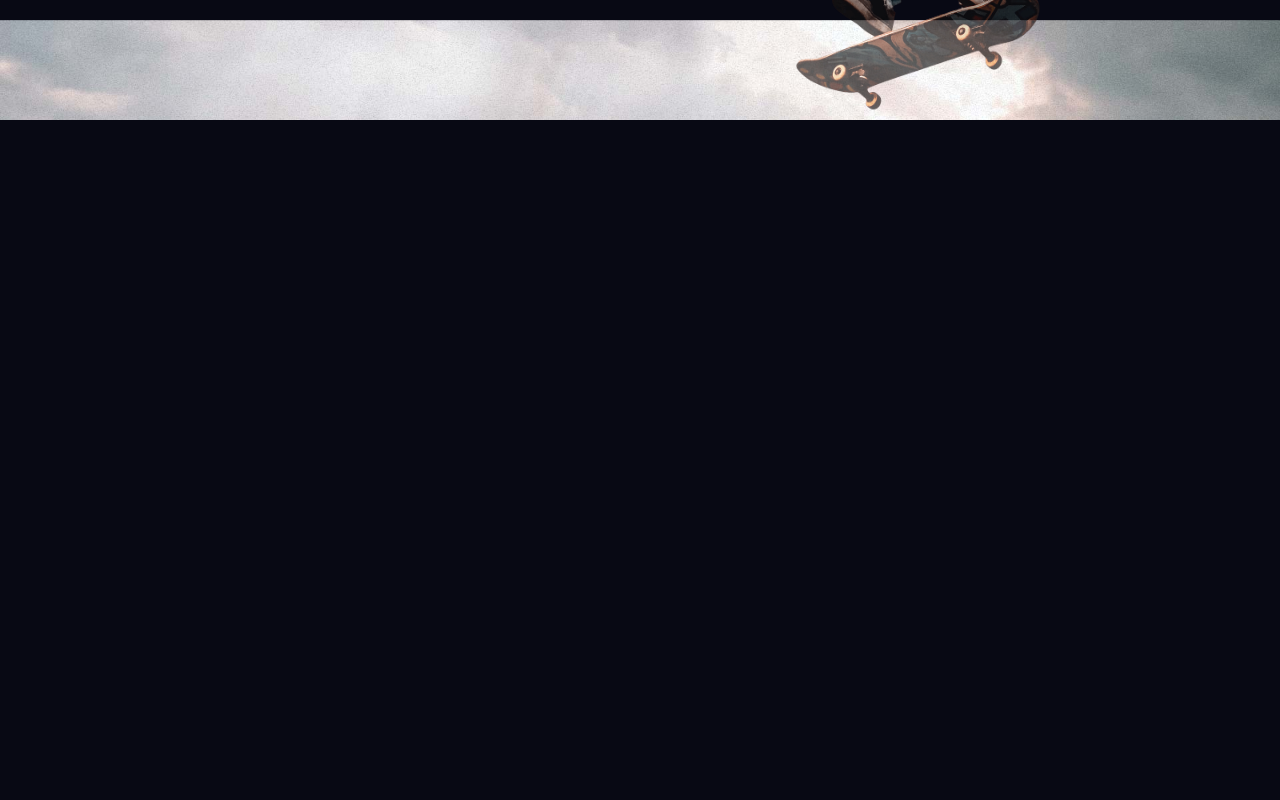
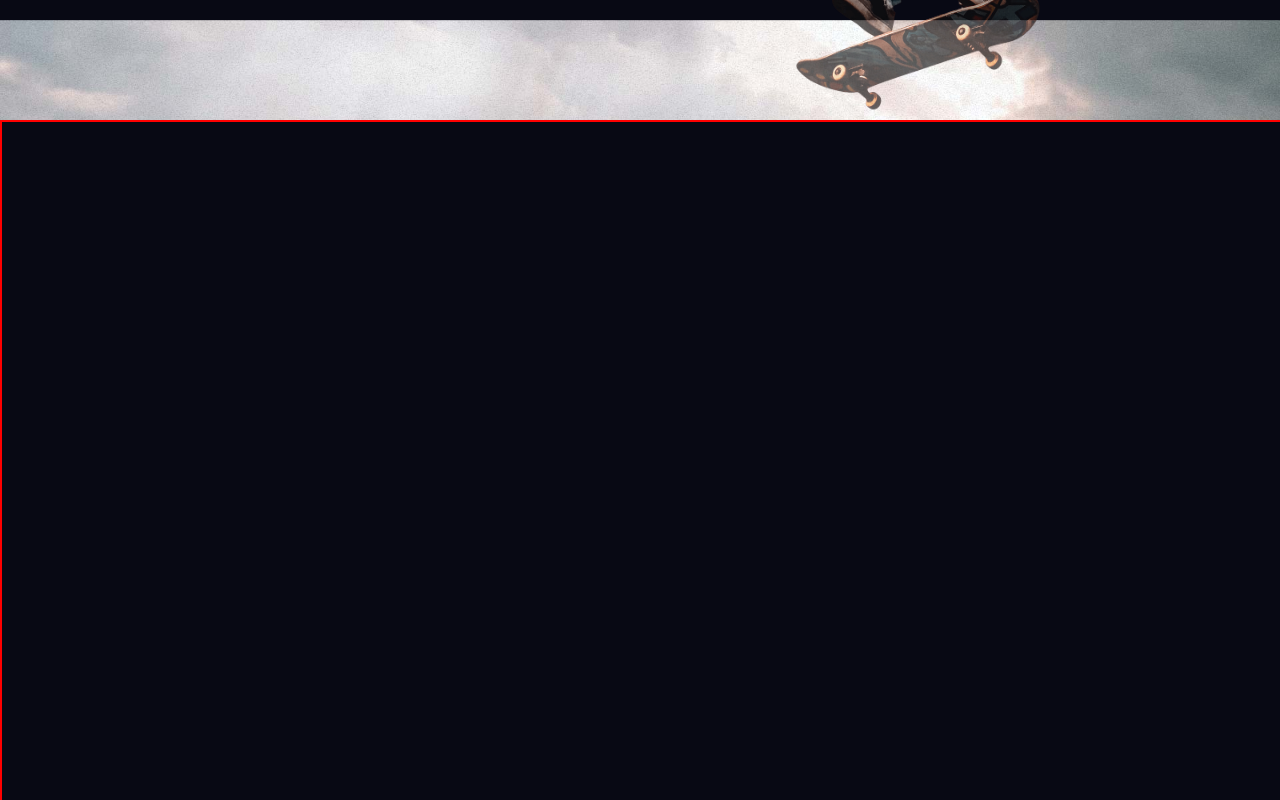
Before and after one commit to siahvosh/resume, a React (Vite) app: page /works in a window 1280 px wide. Shown: the part 680-1480 px from the top of the page. Built offline with nearby package versions, Linux system fonts and the light colour scheme; a web font is replaced by a local one.

Commit message:
fix overflow-x problems

```diff
--- a/src/pages/works/ScrollSite.css
+++ b/src/pages/works/ScrollSite.css
@@ -151,10 +151,15 @@
 /*}*/
 
 
+body{
+    overflow-x: hidden;
+}
+
 .cont-2{
     height: 300vh;
     background: #080914 !important;
     position: relative;
+
 }
 
 .scroll-box{
@@ -178,6 +183,7 @@
     font-weight: 900;
     font-size: clamp(50px, 7vw, 7rem);
 }
+
 .container-animation{
     height: 100%;
     position: relative;
@@ -187,9 +193,7 @@
 .side-1, .side-2, .side-3, .side-4{
     height: 50vh;
     overflow: hidden;
-
 }
-
 
 .side-1-text{
     /*border: 2px solid #ff0707;*/
@@ -241,6 +245,12 @@
     /*text-underline: #f10000;*/
 }
 
+.img-container{
+    width: 100vw;
+    height: 100vh;
+    border: 2px solid red !important;
+    /*position: absolute;*/
+}
 
 .phone-img {
     /*animation: floatSoft 4s ease-in-out infinite;*/
@@ -324,9 +334,8 @@
     position: absolute;
     top: 10%;
     right: 0;
-
     margin-right: 15vw;
-    height: 80vh;
+    height: 70vh;
     width: auto;
 }
 .img-1 {
@@ -481,7 +490,10 @@ footer {
     .side-1-text{
         width: 100%;
     }
+    .bust{
+        height: 60vh
 
+    }
 
 }
 
--- a/src/pages/works/ScrollSite.tsx
+++ b/src/pages/works/ScrollSite.tsx
@@ -252,6 +252,7 @@ export const ScrollSite = () => {
                                   exit={{ y: 500, opacity: 1 }}
                              />
                           </div>
+                          <div className={'img-container'}>
                               <motion.img
                                   className="phone-img"
                                   src={`${skater}`}
@@ -260,8 +261,7 @@ export const ScrollSite = () => {
                                   animate={{ y: 0,  x: 0, opacity: 1}}
                                   exit={{ y: 800, x: 0, opacity: 0 }}>
                               </motion.img>
-
-                          {/*</div>*/}
+                          </div>
                         </motion.section>
                     )}
                     {activeIndex === 1 && (
@@ -379,7 +379,7 @@ export const ScrollSite = () => {
                     )}
                     {activeIndex === 3 && (
                         <motion.section
-                            key="two"
+                            key="four"
                             style={{ height:'100vh'}}
                             initial={{ opacity: 0 }}
                             animate={{ opacity: 1 }}
@@ -443,6 +443,7 @@ export const ScrollSite = () => {
          />
      </div>
 
+
     )
 }
 
```
Lines whose indentation alone changed are shown as unchanged.
